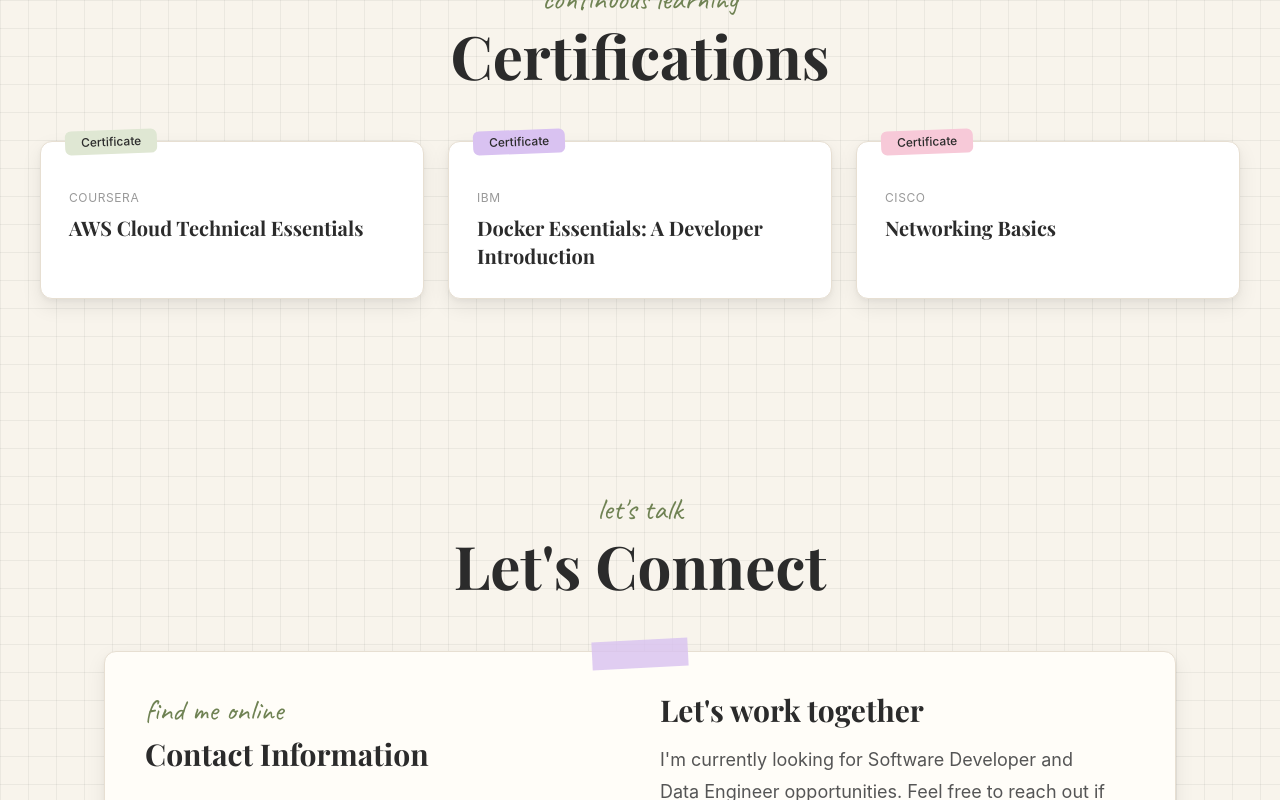
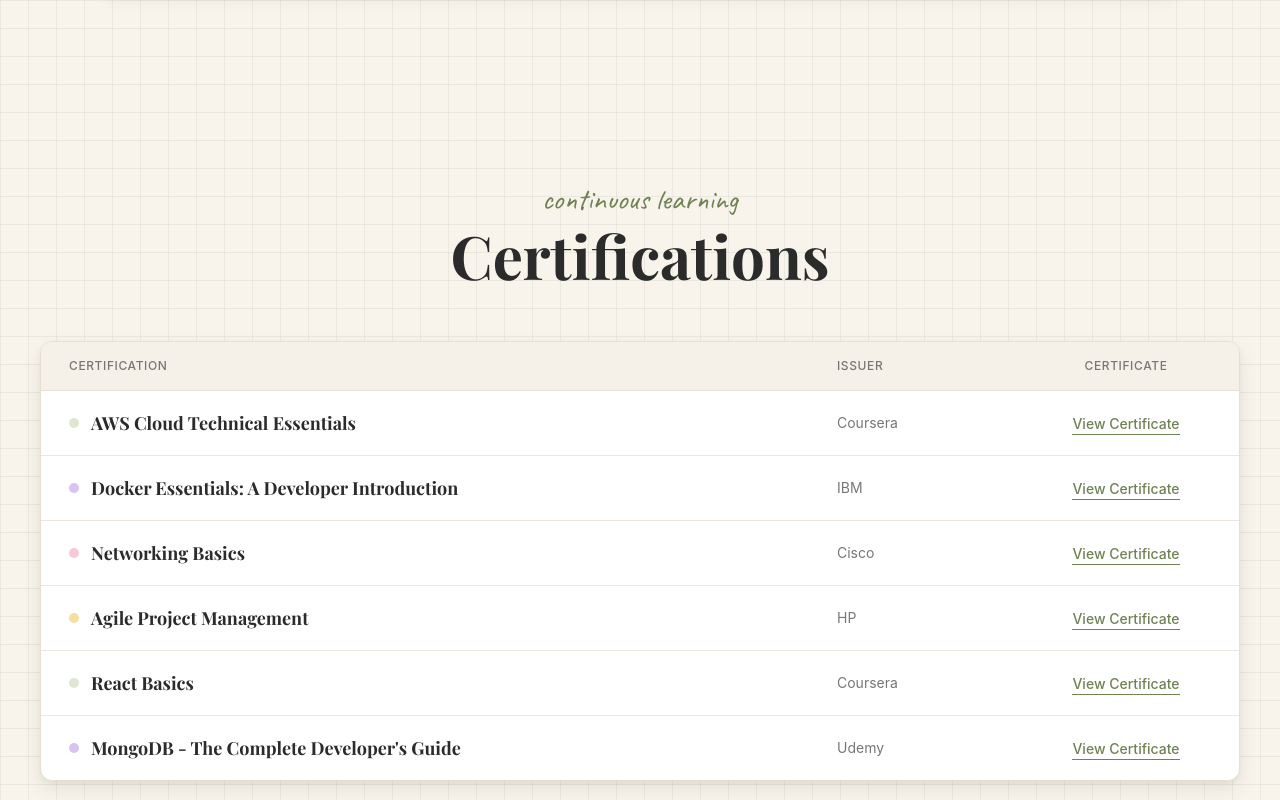
Before and after one commit to aish-0925/portfolio, a React (Vite) app: page / in a window 1280 px wide. Shown: the part 5320-6120 px from the top of the page. Built offline with nearby package versions, Linux system fonts and the light colour scheme.

Commit message:
feat: Update Certifications and Publication sections with new content and improved layout

```diff
--- a/src/components/Certifications.jsx
+++ b/src/components/Certifications.jsx
@@ -4,17 +4,38 @@ const certifications = [
   {
     title: "AWS Cloud Technical Essentials",
     issuer: "Coursera",
+    pdf: "/certificates/aws-cloud-technical-essentials.pdf",
     accent: "bg-[#dfe7d3]",
   },
   {
     title: "Docker Essentials: A Developer Introduction",
     issuer: "IBM",
+    pdf: "/certificates/docker-essentials.pdf",
     accent: "bg-[#d9c2f1]",
   },
   {
     title: "Networking Basics",
     issuer: "Cisco",
+    pdf: "/certificates/networking-basics.pdf",
     accent: "bg-[#f7c9d8]",
+  },
+  {
+    title: "Agile Project Management",
+    issuer: "HP",
+    pdf: "/certificates/Agile Project Management.pdf",
+    accent: "bg-[#f4df9f]",
+  },
+  {
+    title: "React Basics",
+    issuer: "Coursera",
+    pdf: "/certificates/React Basics.pdf",
+    accent: "bg-[#dfe7d3]",
+  },
+  {
+    title: "MongoDB - The Complete Developer's Guide",
+    issuer: "Udemy",
+    pdf: "/certificates/MongoDB-Udemy.pdf",
+    accent: "bg-[#d9c2f1]",
   },
 ];
 
@@ -24,6 +45,7 @@ export default function Certifications() {
       id="certifications"
       className="max-w-7xl mx-auto px-6 lg:px-10 py-24"
     >
+      {/* Section Heading */}
       <div className="text-center mb-14">
         <p className="caveat text-3xl text-[#6f8253]">
           continuous learning
@@ -34,62 +56,119 @@ export default function Certifications() {
         </h2>
       </div>
 
-      <div className="grid md:grid-cols-3 gap-6">
-        {certifications.map((certificate, index) => (
+      {/* Certification Table */}
       <motion.div
-            key={certificate.title}
         initial={{ opacity: 0, y: 30 }}
         whileInView={{ opacity: 1, y: 0 }}
         viewport={{ once: true }}
-            transition={{
-              duration: 0.5,
-              delay: index * 0.1,
-            }}
-            whileHover={{
-              y: -5,
-            }}
+        transition={{ duration: 0.6 }}
         className="
           bg-white
           border
           border-[#e7dfd2]
           rounded-xl
           paper-shadow
-              p-7
-              relative
+          overflow-hidden
         "
       >
-            {/* Small colored label */}
+        {/* Table Header */}
         <div
-              className={`
-                absolute
-                -top-3
-                left-6
-                ${certificate.accent}
-                px-4
-                py-1
-                rounded-md
-                text-xs
-                font-medium
-                rotate-[-2deg]
-              `}
+          className="
+            grid
+            grid-cols-[1fr_180px_170px]
+            gap-6
+            items-center
+            px-7
+            py-4
+            bg-[#f5f0e8]
+            border-b
+            border-[#e7dfd2]
+          "
         >
+          <p className="text-xs uppercase tracking-wider text-[#777] font-medium">
+            Certification
+          </p>
+
+          <p className="text-xs uppercase tracking-wider text-[#777] font-medium">
+            Issuer
+          </p>
+
+          <p className="text-xs uppercase tracking-wider text-[#777] font-medium text-center">
             Certificate
+          </p>
         </div>
 
-            <div className="pt-5">
+        {/* Certification Rows */}
+        {certifications.map((certificate, index) => (
+          <motion.div
+            key={certificate.title}
+            initial={{ opacity: 0, y: 10 }}
+            whileInView={{ opacity: 1, y: 0 }}
+            viewport={{ once: true }}
+            transition={{
+              duration: 0.4,
+              delay: index * 0.08,
+            }}
+            className="
+              grid
+              grid-cols-[1fr_180px_170px]
+              gap-6
+              items-center
+              px-7
+              py-5
+              border-b
+              border-[#eee7dc]
+              last:border-b-0
+              hover:bg-[#fcfaf6]
+              transition-colors
+            "
+          >
+            {/* Certification */}
+            <div className="flex items-center gap-3 min-w-0">
+              <span
+                className={`
+                  w-2.5
+                  h-2.5
+                  rounded-full
+                  ${certificate.accent}
+                  shrink-0
+                `}
+              />
 
-              <p className="text-xs uppercase tracking-wider text-[#999]">
+              <h3 className="playfair text-lg font-semibold leading-6">
+                {certificate.title}
+              </h3>
+            </div>
+
+            {/* Issuer */}
+            <p className="text-sm text-[#777]">
               {certificate.issuer}
             </p>
 
-              <h3 className="playfair text-xl font-bold mt-2 leading-7">
-                {certificate.title}
-              </h3>
-
+            {/* View Certificate */}
+            <div className="text-center">
+              <a
+                href={certificate.pdf}
+                target="_blank"
+                rel="noopener noreferrer"
+                className="
+                  inline-block
+                  text-sm
+                  font-medium
+                  text-[#6f8253]
+                  border-b
+                  border-[#6f8253]
+                  hover:text-[#52633d]
+                  hover:border-[#52633d]
+                  transition-colors
+                "
+              >
+                View Certificate
+              </a>
             </div>
           </motion.div>
         ))}
-      </div>
+      </motion.div>
     </section>
   );
 }
--- a/src/components/Publication.jsx
+++ b/src/components/Publication.jsx
@@ -54,20 +54,19 @@ export default function Publication() {
           </p>
 
           <h3 className="playfair text-3xl md:text-4xl font-bold mt-3">
-            Your Publication Title
+            A Comparative Analysis of Automatic Speech Recognition and Semantic Similarity Models for Oral Evaluation
           </h3>
 
           <p className="text-[#777] mt-3">
-            Conference / Journal Name · Year
+            2026 Eight International Conference on Computational Intelligence and Communication Technologies (CCICT) / IEEE EXplore · June 2026
           </p>
 
           <p className="text-[#555] leading-8 mt-6">
-            Add a short 2–3 line description of your research,
-            the problem you addressed, and your contribution.
+            Published an IEEE research paper on developing an AI-driven approach for automated technical oral assessment using Automatic Speech Recognition (ASR) and semantic similarity models. The study compares traditional and transformer-based methods for evaluating spoken answers and analyzes the effects of transcription errors and accent variations, demonstrating the effectiveness of embedding-based models in aligning with human evaluation.
           </p>
 
           <a
-            href="#"
+            href="https://ieeexplore.ieee.org/document/11575898"
             target="_blank"
             rel="noreferrer"
             className="
```
Lines whose indentation alone changed are shown as unchanged.
